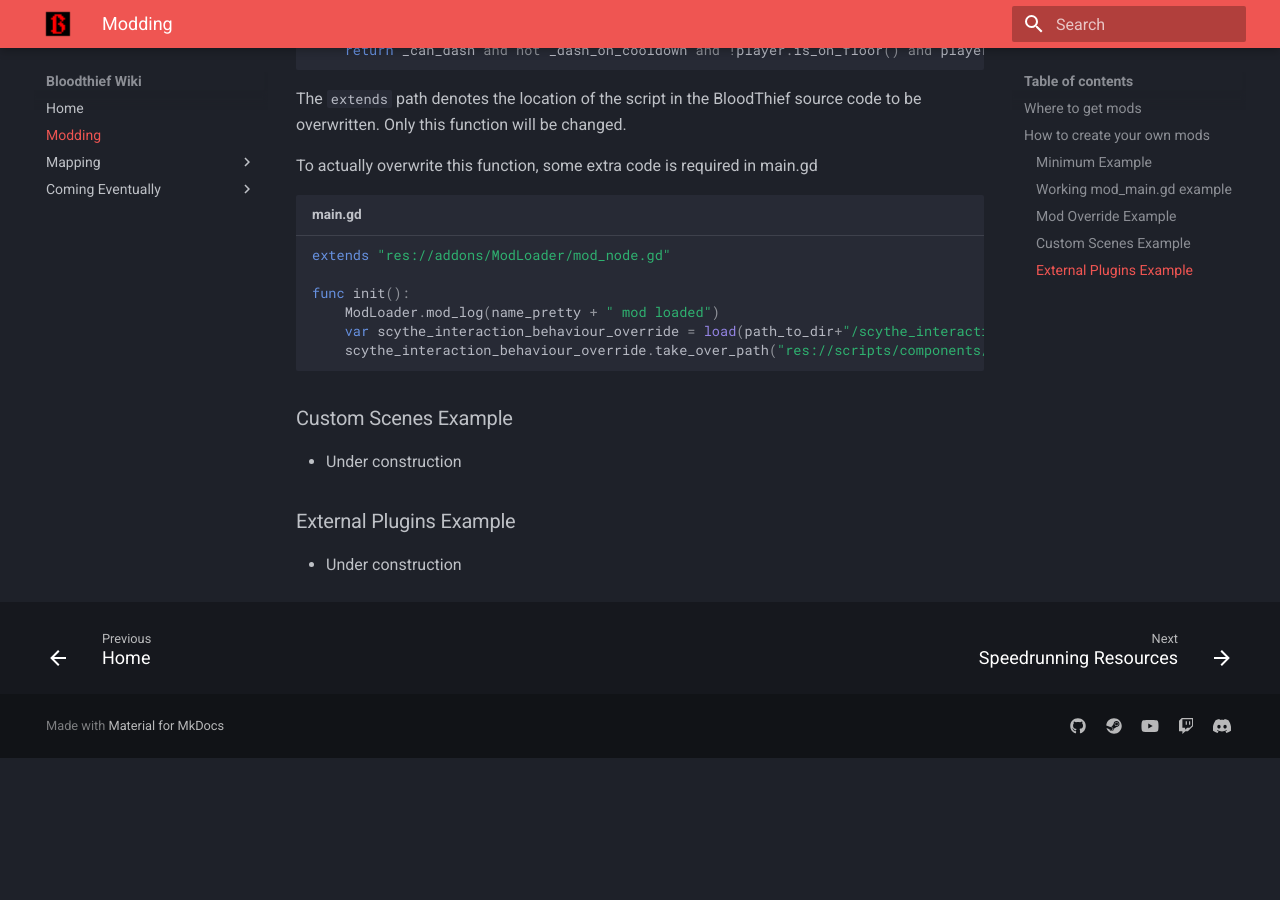
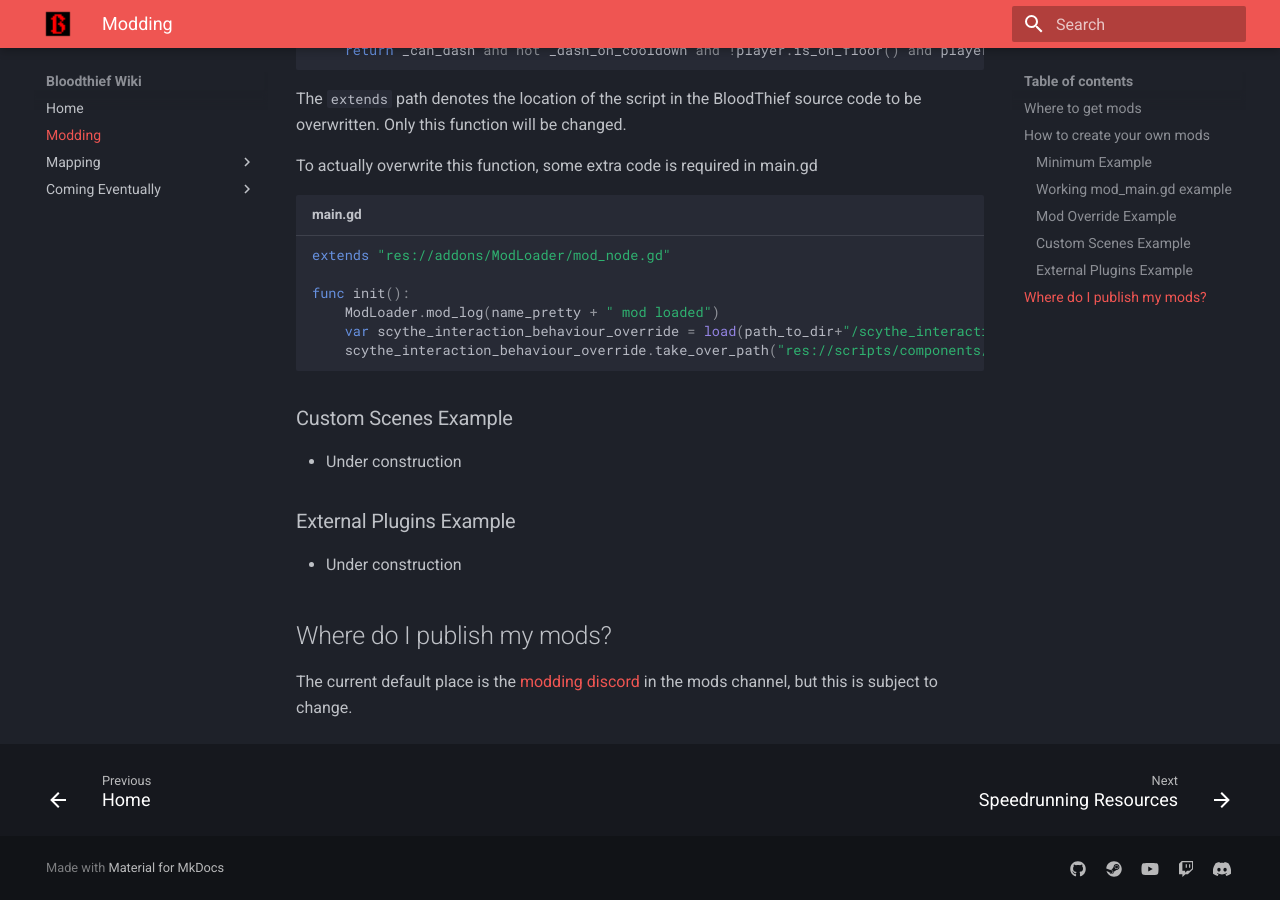
Before and after one commit to FridgeManIO/BloodthiefWiki, an MkDocs documentation site: the page built from docs/modding.md, in a window 1280 px wide and 900 px high, scrolled down 2668 px. Built offline with MkDocs 1.6.1 and Material for MkDocs 9.7.7, drawn with Linux system fonts in a browser that asks for light colours; before the commit the page ends 3426 px from its top, so only the background shows below that.

Commit message:
Added mod publish location

```diff
--- a/docs/modding.md
+++ b/docs/modding.md
@@ -117,3 +117,7 @@
 
 ### External Plugins Example
 * Under construction
+
+## Where do I publish my mods?
+
+The current default place is the [modding discord](https://discord.gg/hpAKq35FJf) in the mods channel, but this is subject to change.
```
